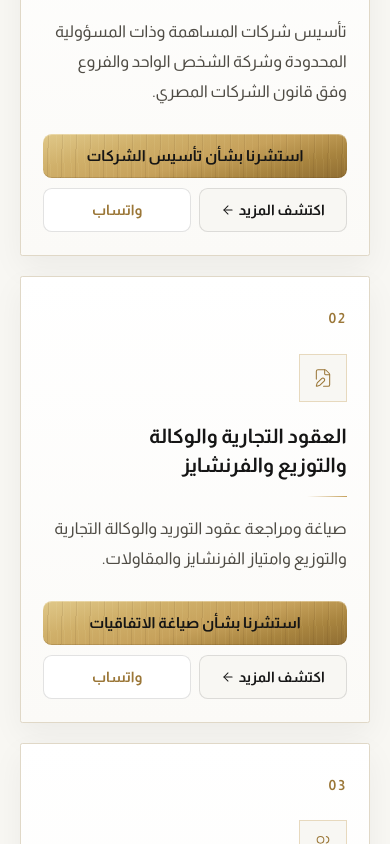
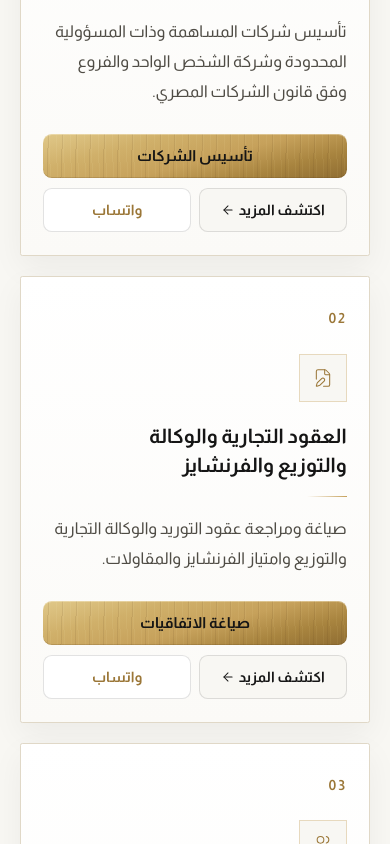
Before and after one commit to YousefMH/hamza-partners, a React (Vite) app: page / in a window 390 px wide. Shown: the part 1560-2404 px from the top of the page. Built offline with nearby package versions, Linux system fonts and the light colour scheme.

Commit message:
fix(mobile): drop استشرنا بشأن prefix from service card CTAs
Show only the service short title on the mobile consult button.

```diff
--- a/src/components/Services.tsx
+++ b/src/components/Services.tsx
@@ -165,7 +165,7 @@ function MobileServiceCard({
               })
             }}
           >
-            {getServiceConsultLabel(service)}
+            {service.shortTitle}
           </a>
           <div className="flex gap-2">
             <Link
```
